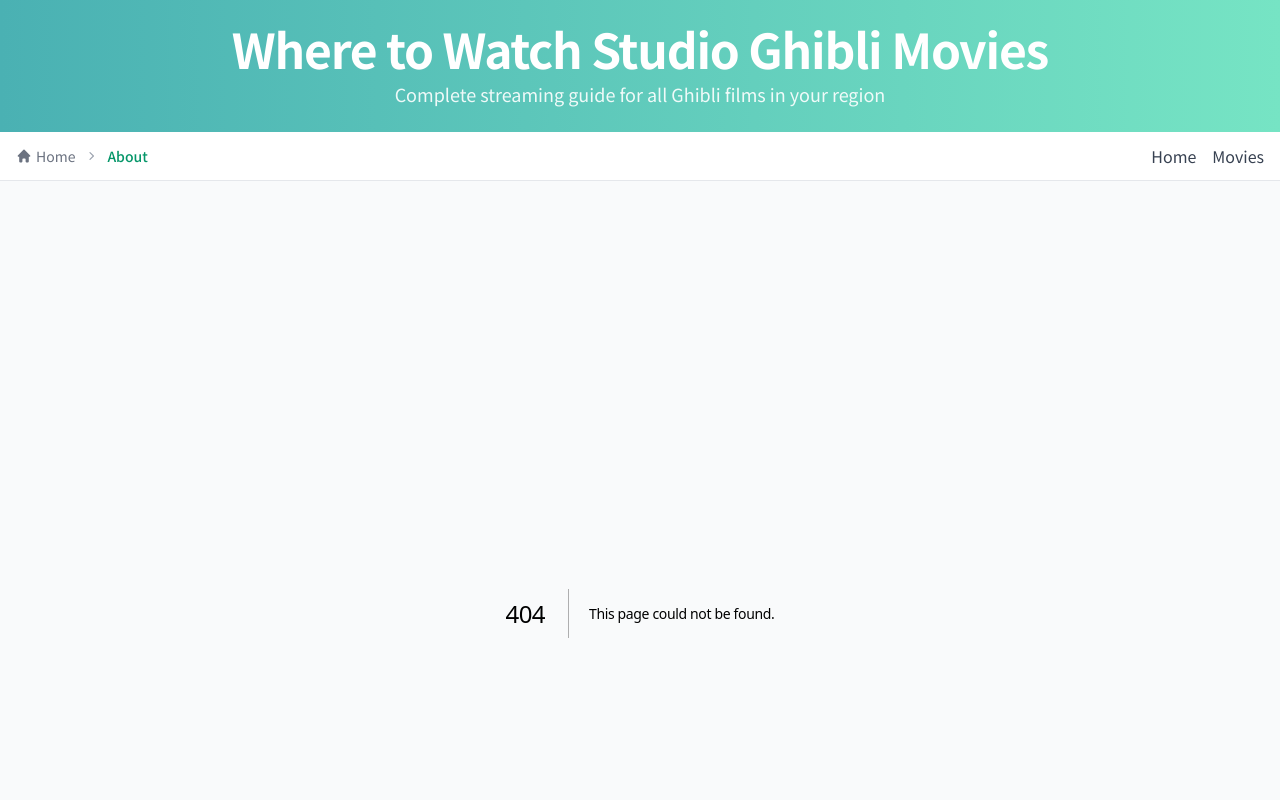
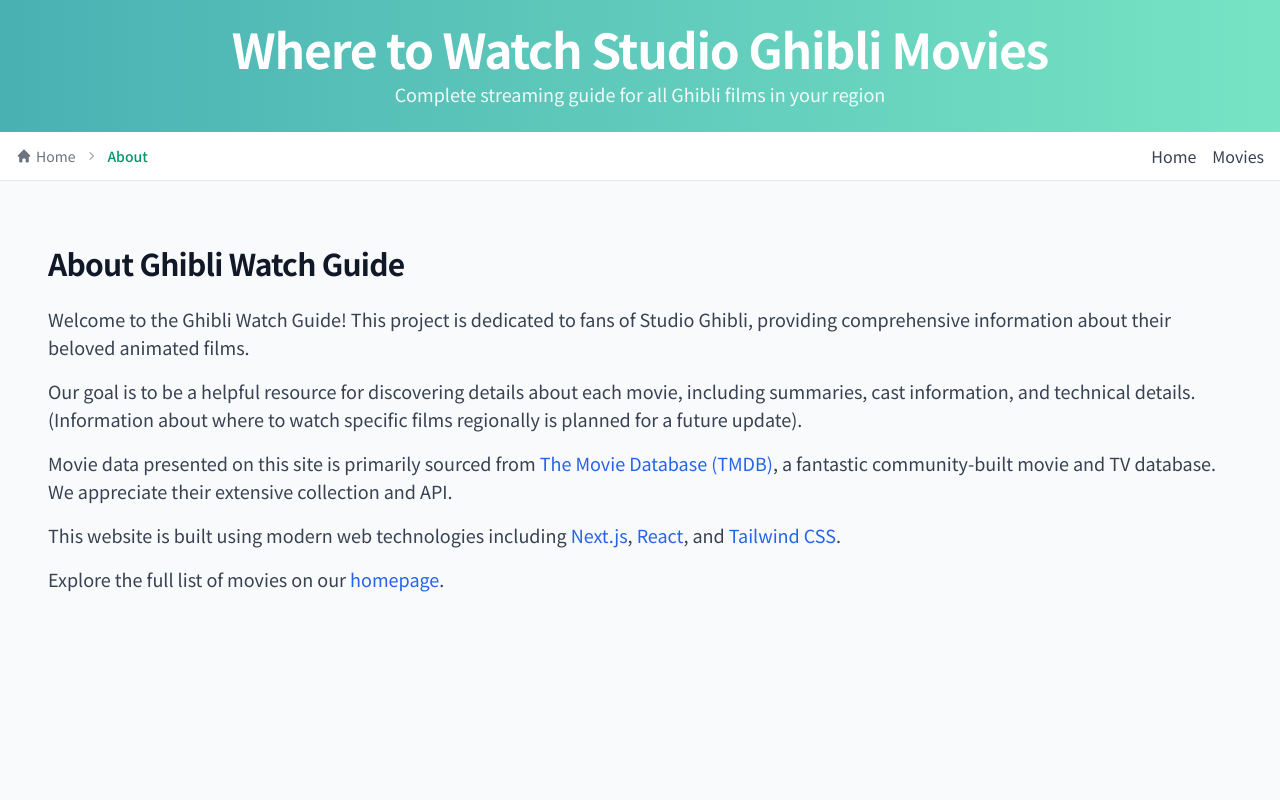
Before and after one commit to lxiaolong068/ghibli-watch-guide, a Next.js app: page /about in a window 1280 px wide. Before the commit this address had no page. Shown: the top 800 px of the page. Built offline with nearby package versions, Linux system fonts and the light colour scheme.

Commit message:
Add About and Regions pages with placeholder content and metadata

```diff
--- /dev/null
+++ b/app/about/page.tsx
@@ -0,0 +1,82 @@
+import React from 'react';
+import type { Metadata } from 'next';
+import Link from 'next/link';
+
+export const metadata: Metadata = {
+  title: 'About Ghibli Watch Guide',
+  description:
+    'Learn more about the Ghibli Watch Guide project, its purpose, and the technology behind it. Discover information about Studio Ghibli films.',
+  keywords: 'Studio Ghibli, Ghibli movies, anime, Japanese animation, movie guide, about',
+};
+
+export default function AboutPage() {
+  return (
+    <div className="container mx-auto px-4 py-8">
+      <h1 className="mb-6 text-3xl font-bold">About Ghibli Watch Guide</h1>
+
+      <div className="space-y-4 text-lg text-gray-700 dark:text-gray-300">
+        <p>
+          Welcome to the Ghibli Watch Guide! This project is dedicated to fans of
+          Studio Ghibli, providing comprehensive information about their beloved
+          animated films.
+        </p>
+        <p>
+          Our goal is to be a helpful resource for discovering details about each
+          movie, including summaries, cast information, and technical details.
+          (Information about where to watch specific films regionally is planned
+          for a future update).
+        </p>
+        <p>
+          Movie data presented on this site is primarily sourced from{' '}
+          <a
+            href="https://www.themoviedb.org/"
+            target="_blank"
+            rel="noopener noreferrer"
+            className="text-blue-600 hover:underline dark:text-blue-400"
+          >
+            The Movie Database (TMDB)
+          </a>
+          , a fantastic community-built movie and TV database. We appreciate their
+          extensive collection and API.
+        </p>
+        <p>
+          This website is built using modern web technologies including{' '}
+          <a
+            href="https://nextjs.org/"
+            target="_blank"
+            rel="noopener noreferrer"
+            className="text-blue-600 hover:underline dark:text-blue-400"
+          >
+            Next.js
+          </a>
+          ,{' '}
+          <a
+            href="https://react.dev/"
+            target="_blank"
+            rel="noopener noreferrer"
+            className="text-blue-600 hover:underline dark:text-blue-400"
+          >
+            React
+          </a>
+          , and{' '}
+          <a
+            href="https://tailwindcss.com/"
+            target="_blank"
+            rel="noopener noreferrer"
+            className="text-blue-600 hover:underline dark:text-blue-400"
+          >
+            Tailwind CSS
+          </a>
+          .
+        </p>
+        <p>
+          Explore the full list of movies on our{' '}
+          <Link href="/" className="text-blue-600 hover:underline dark:text-blue-400">
+            homepage
+          </Link>
+          .
+        </p>
+      </div>
+    </div>
+  );
+}
--- /dev/null
+++ b/app/regions/page.tsx
@@ -0,0 +1,25 @@
+import React from 'react';
+import type { Metadata } from 'next';
+
+export const metadata: Metadata = {
+  title: 'Regions - Ghibli Watch Guide',
+  description: 'Information about where to watch Studio Ghibli movies by region is coming soon.',
+};
+
+export default function RegionsPage() {
+  return (
+    <div className="container mx-auto px-4 py-8">
+      <h1 className="mb-4 text-3xl font-bold">Regions</h1>
+      <p className="text-lg text-gray-700 dark:text-gray-300">
+        Information about movie availability by region is coming soon! We are working hard to gather and present this data accurately.
+      </p>
+      <p className="mt-4">
+        In the meantime, you can browse the full list of Ghibli movies on our{' '}
+        <a href="/" className="text-blue-600 hover:underline dark:text-blue-400">
+          homepage
+        </a>
+        .
+      </p>
+    </div>
+  );
+}
```
